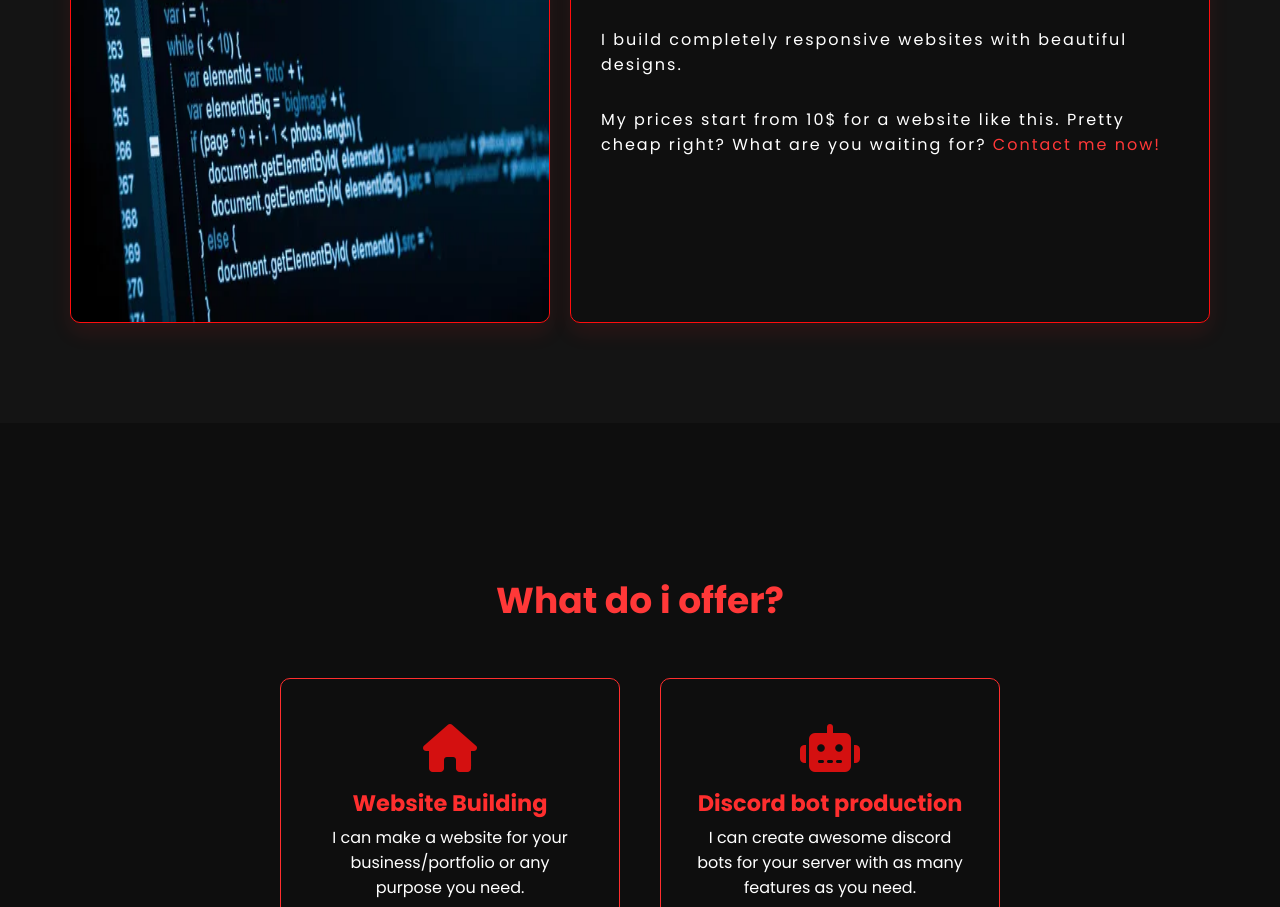
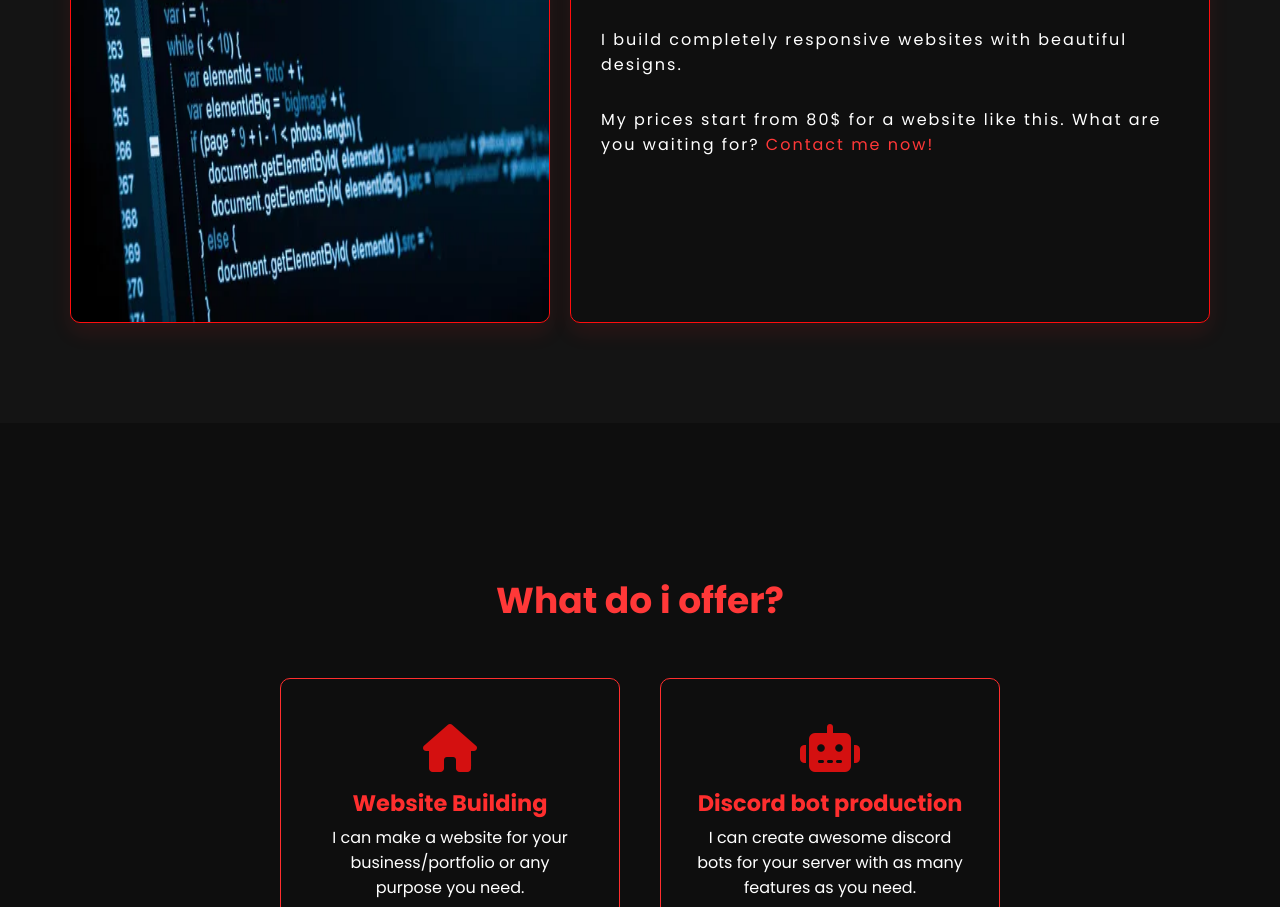
Before and after one commit to NexusExploits/portfolio2, a plain HTML site: page index.html in a window 1280 px wide. Shown: the part 1217-2124 px from the top of the page. Drawn offline with Linux system fonts and the light colour scheme.

Commit message:
Update index.html

```diff
--- a/index.html
+++ b/index.html
@@ -37,7 +37,7 @@
                 <h2>About me</h2>
                 <p>I'm a 16 year old developer working on Fiverr as a freelancer. Been studying computer programming since the age of 9. Had many certificates in my dreams. I have worked with alot of programming languages like: Lua, C#, C++, JS, Java and Python. I made alot of discord bots in my free time and now i'm working as a Web Developer that can build beautiful websites like the one you're seeing right now. Admire my work and give me a thumbs up irl so i can keep working.</p>
                 <p>I build completely responsive websites with beautiful designs.</p>
-                <p>My prices start from 10$ for a website like this. Pretty cheap right? What are you waiting for? <a href="#contact">Contact me now!</a></p>
+                <p>My prices start from 80$ for a website like this. What are you waiting for? <a href="#contact">Contact me now!</a></p>
             </div>
         </div>
     </section>
```
